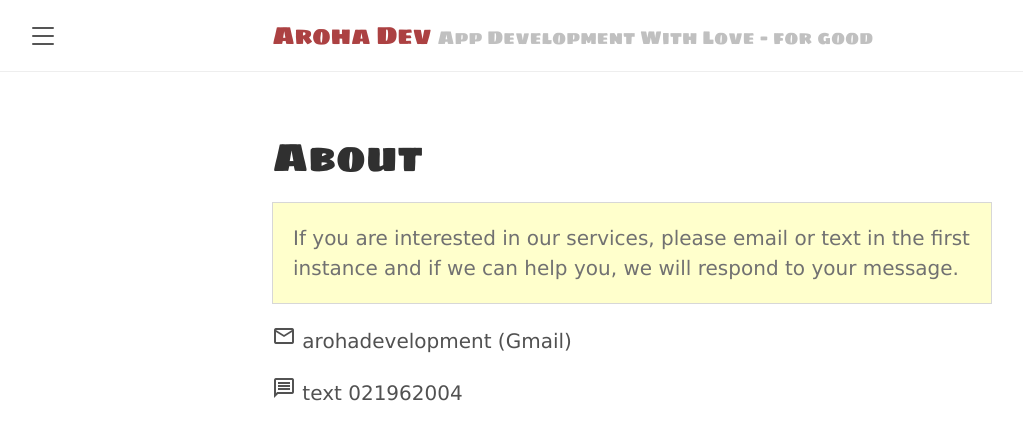
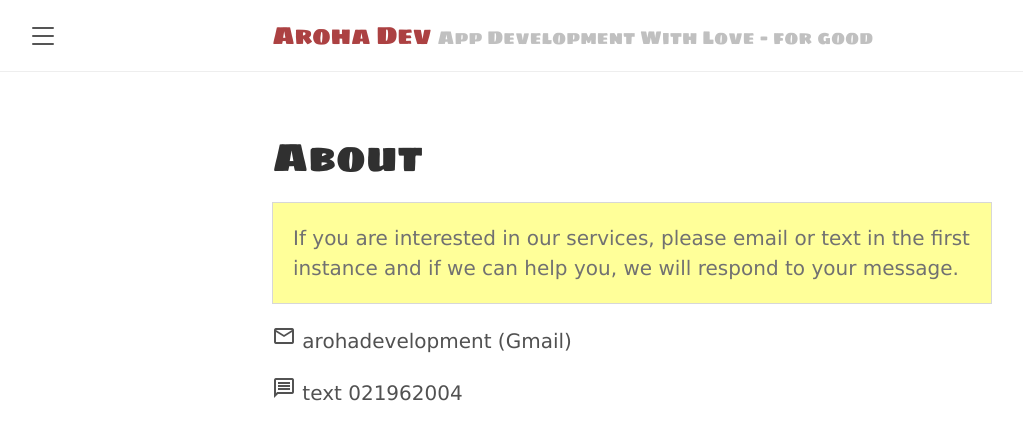
Before and after one commit to tracyjordan/tracyjordan.github.io, a Jekyll site: the page built from about.md, in a window 1280 px wide. Shown: the top 440 px of the page, without its empty margins (8-1031 px from the left). Built offline with Jekyll 4.4.1, drawn with Linux system fonts in a browser that asks for light colours.

Commit message:
Update aroha.css

```diff
--- a/public/css/aroha.css
+++ b/public/css/aroha.css
@@ -63,5 +63,5 @@ h1, h2, h3, h4, h5, h6 {
 
 .message {
   border: 1px solid #d7d7d7;
-  background-color: #ffffcc;
+  background-color: #ffff99;
 }
```
